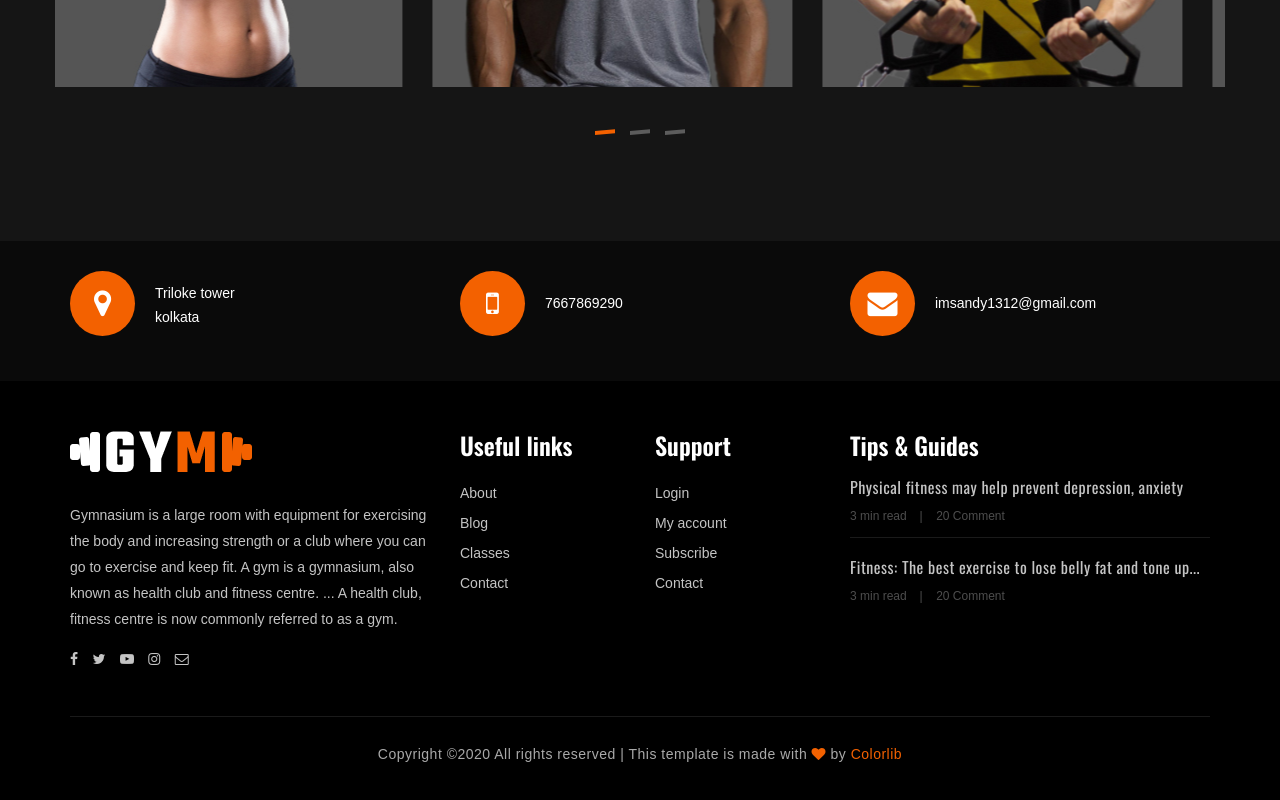
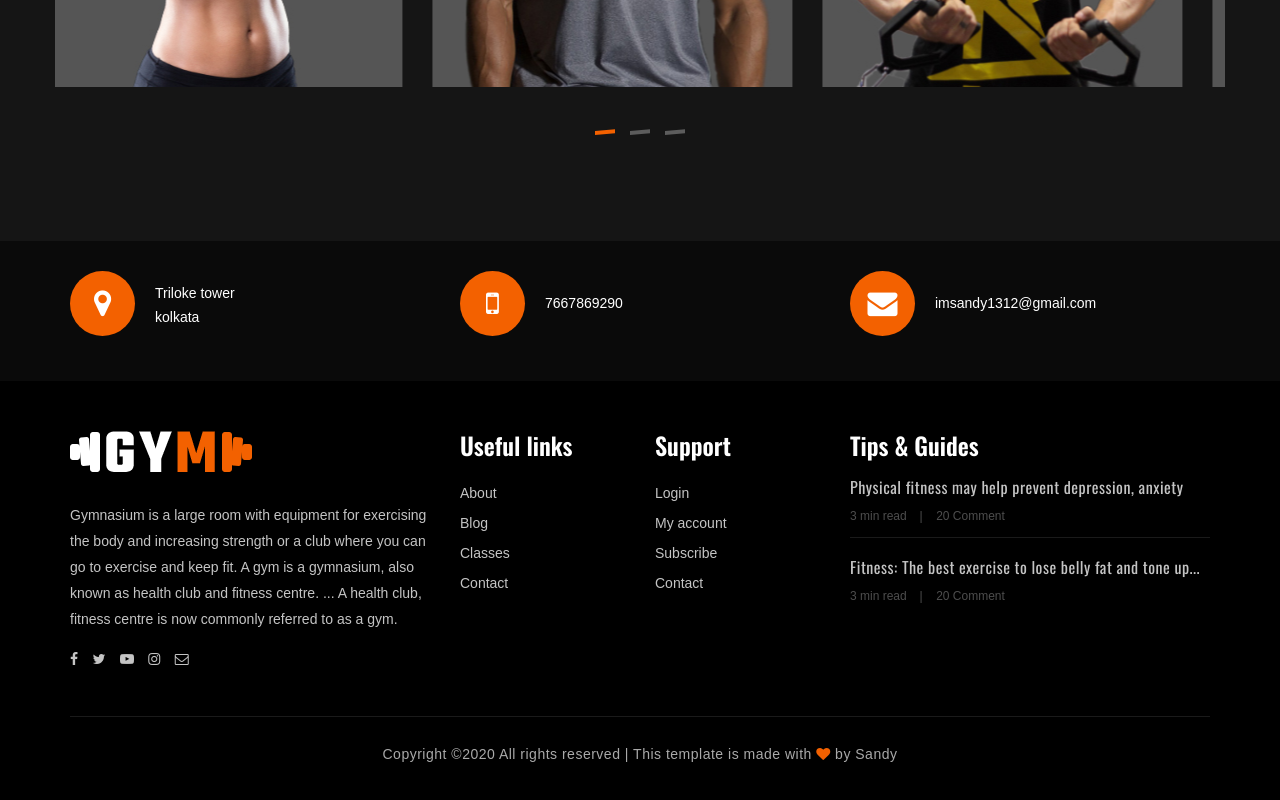
Before and after one commit to sandy1312/gymlif, a plain HTML site: page index.html in a window 1280 px wide. Shown: the part 5699-6499 px from the top of the page. Drawn offline with nearby package versions, Linux system fonts and the light colour scheme; a web font is replaced by a local one.

Commit message:
Update index.html

```diff
--- a/index.html
+++ b/index.html
@@ -561,7 +561,7 @@
                 <div class="col-lg-12 text-center">
                     <div class="copyright-text">
                         <p><!-- Link back to Colorlib can't be removed. Template is licensed under CC BY 3.0. -->
-  Copyright &copy;<script>document.write(new Date().getFullYear());</script> All rights reserved | This template is made with <i class="fa fa-heart" aria-hidden="true"></i> by <a href="https://colorlib.com" target="_blank">Colorlib</a>
+  Copyright &copy;<script>document.write(new Date().getFullYear());</script> All rights reserved | This template is made with <i class="fa fa-heart" aria-hidden="true"></i> by Sandy</a>
   <!-- Link back to Colorlib can't be removed. Template is licensed under CC BY 3.0. --></p>
                     </div>
                 </div>
```
